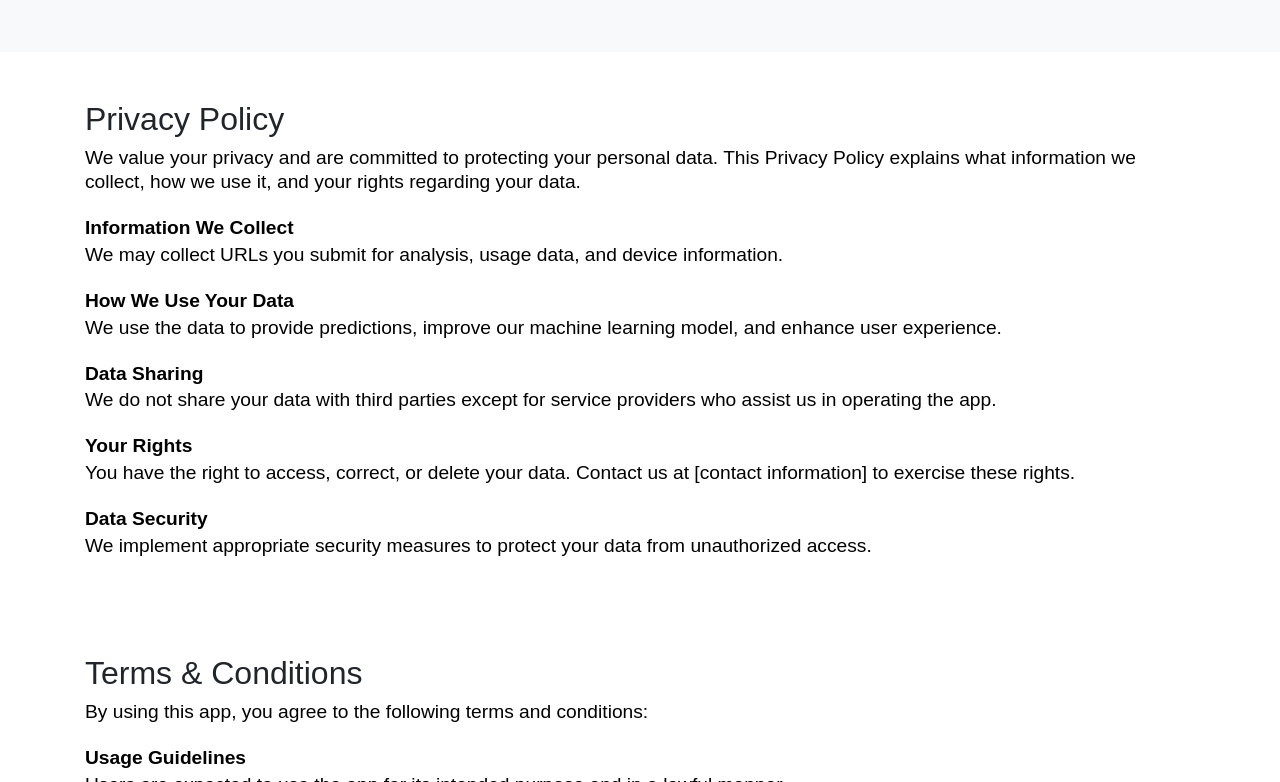
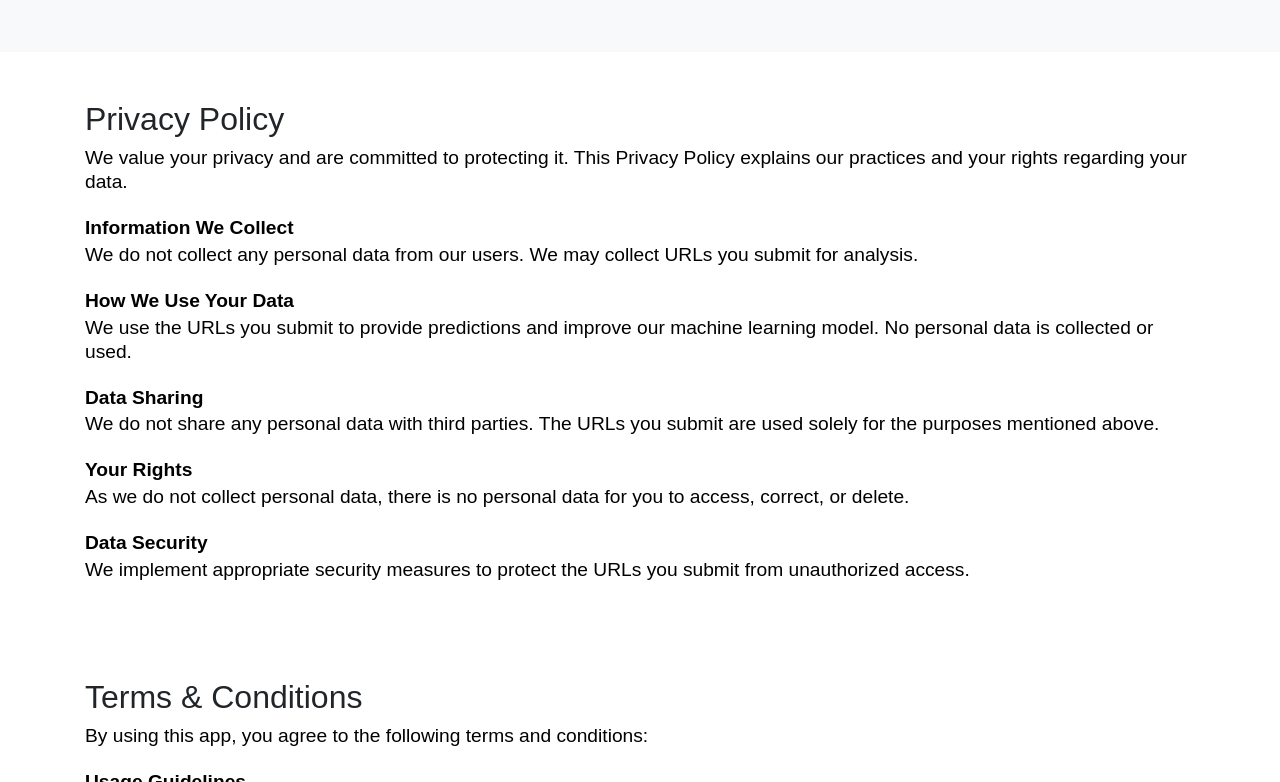
Before and after one commit to ItsAbdullahFiaz/PhishingDetectorPage, a plain HTML site: page index.html in a window 1280 px wide. Shown: the part 676-1458 px from the top of the page. Drawn offline with nearby package versions, Linux system fonts and the light colour scheme.

Commit message:
Privacy Policy Updated

```diff
--- a/index.html
+++ b/index.html
@@ -91,34 +91,33 @@
       <div class="container">
         <h2>Privacy Policy</h2>
         <div class="text">
-          We value your privacy and are committed to protecting your personal
-          data. This Privacy Policy explains what information we collect, how we
-          use it, and your rights regarding your data.
+          We value your privacy and are committed to protecting it. This Privacy
+          Policy explains our practices and your rights regarding your data.
         </div>
         <div class="subheading">Information We Collect</div>
         <div class="text">
-          We may collect URLs you submit for analysis, usage data, and device
-          information.
+          We do not collect any personal data from our users. We may collect
+          URLs you submit for analysis.
         </div>
         <div class="subheading">How We Use Your Data</div>
         <div class="text">
-          We use the data to provide predictions, improve our machine learning
-          model, and enhance user experience.
+          We use the URLs you submit to provide predictions and improve our
+          machine learning model. No personal data is collected or used.
         </div>
         <div class="subheading">Data Sharing</div>
         <div class="text">
-          We do not share your data with third parties except for service
-          providers who assist us in operating the app.
+          We do not share any personal data with third parties. The URLs you
+          submit are used solely for the purposes mentioned above.
         </div>
         <div class="subheading">Your Rights</div>
         <div class="text">
-          You have the right to access, correct, or delete your data. Contact us
-          at [contact information] to exercise these rights.
+          As we do not collect personal data, there is no personal data for you
+          to access, correct, or delete.
         </div>
         <div class="subheading">Data Security</div>
         <div class="text">
-          We implement appropriate security measures to protect your data from
-          unauthorized access.
+          We implement appropriate security measures to protect the URLs you
+          submit from unauthorized access.
         </div>
       </div>
     </section>
```
